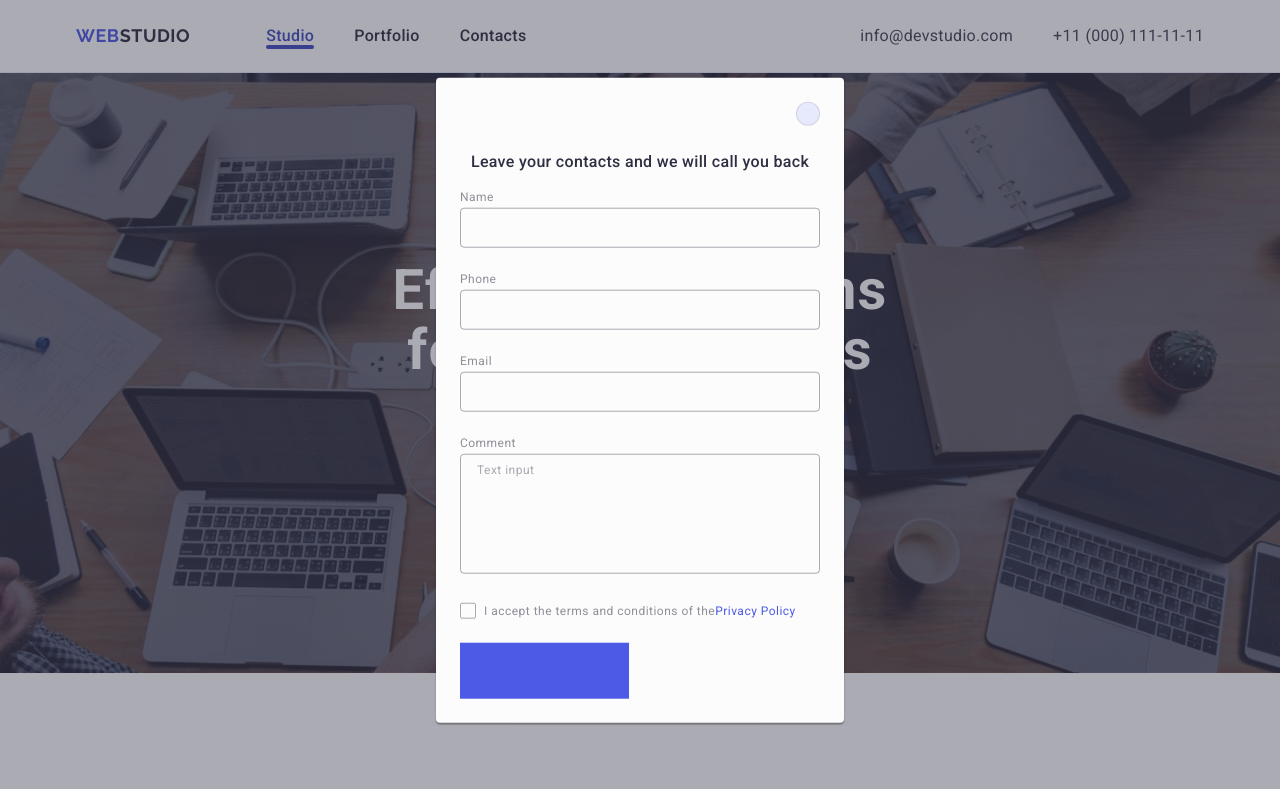
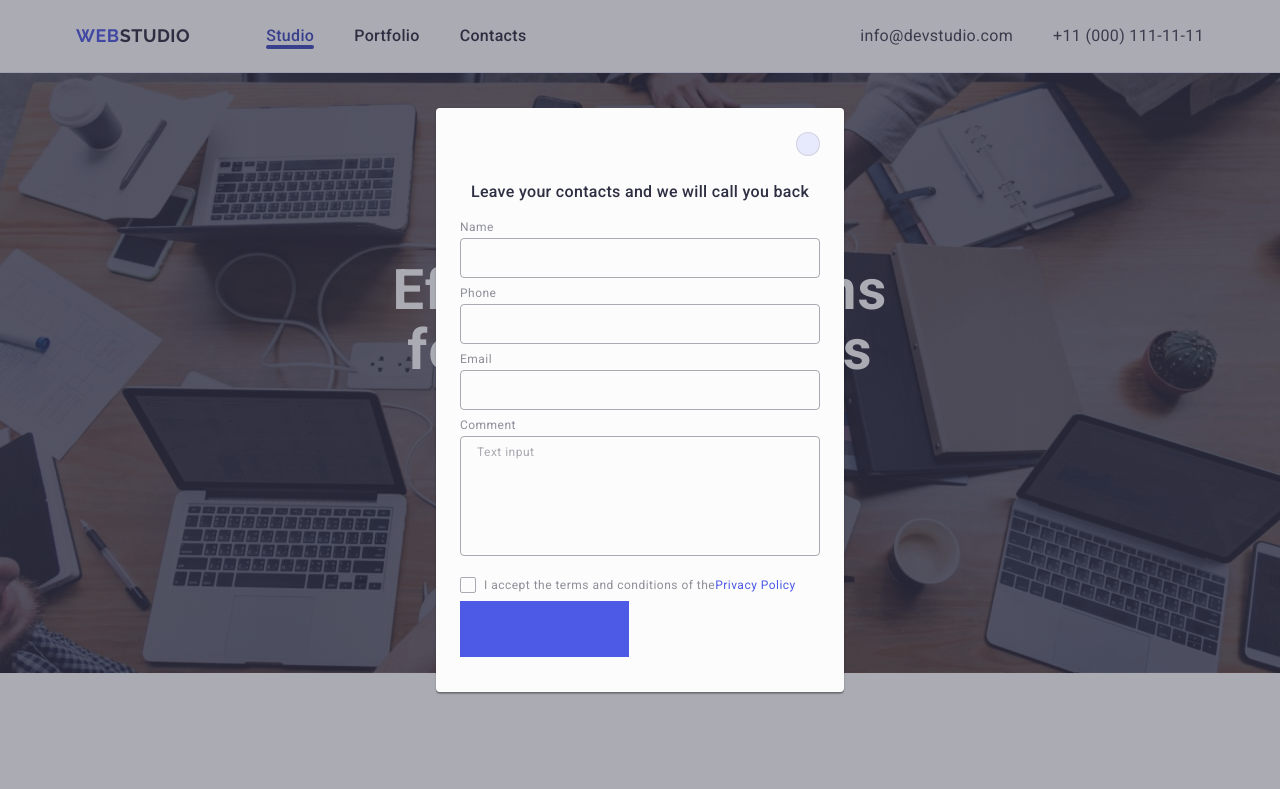
Before and after one commit to And0r13/goit-markup-hw-05, a plain HTML site: page index.html in a window 1280 px wide. Shown: the top 789 px of the page. Drawn offline with nearby package versions, Linux system fonts and the light colour scheme.

Commit message:
sdfsdfsd

```diff
--- a/css/styles.css
+++ b/css/styles.css
@@ -702,8 +702,12 @@ cursor: pointer;
 }
 
 .modal-field{
-    margin-bottom: 24px;
+    margin-bottom: 8px;
 
+}
+
+.modal-field2{
+    margin-bottom: 16px;
 }
 
 .input-wrapper{
@@ -808,7 +812,7 @@ border: 1px solid #4d5ae5;
     display: inline-flex;
 }
 
-.modal-input:checked .label-span{
+.modal-input:checked + .label-span{
     fill: #f4f4fd;
 }
 
--- a/index.html
+++ b/index.html
@@ -538,7 +538,7 @@
               </svg>
             </div>
           </div>
-          <div class="modal-field">
+          <div class="modal-field2">
             <label for="user-comment" class="modal-label">Comment</label>
             <textarea
               name="user-comment"
@@ -550,7 +550,7 @@
           <div class="modal-field">
             <input
               type="checkbox"
-              name="policy"
+              name="user-privacy"
               id="user-privacy"
               class="modal-check visually-hidden"
               value="true"
```
